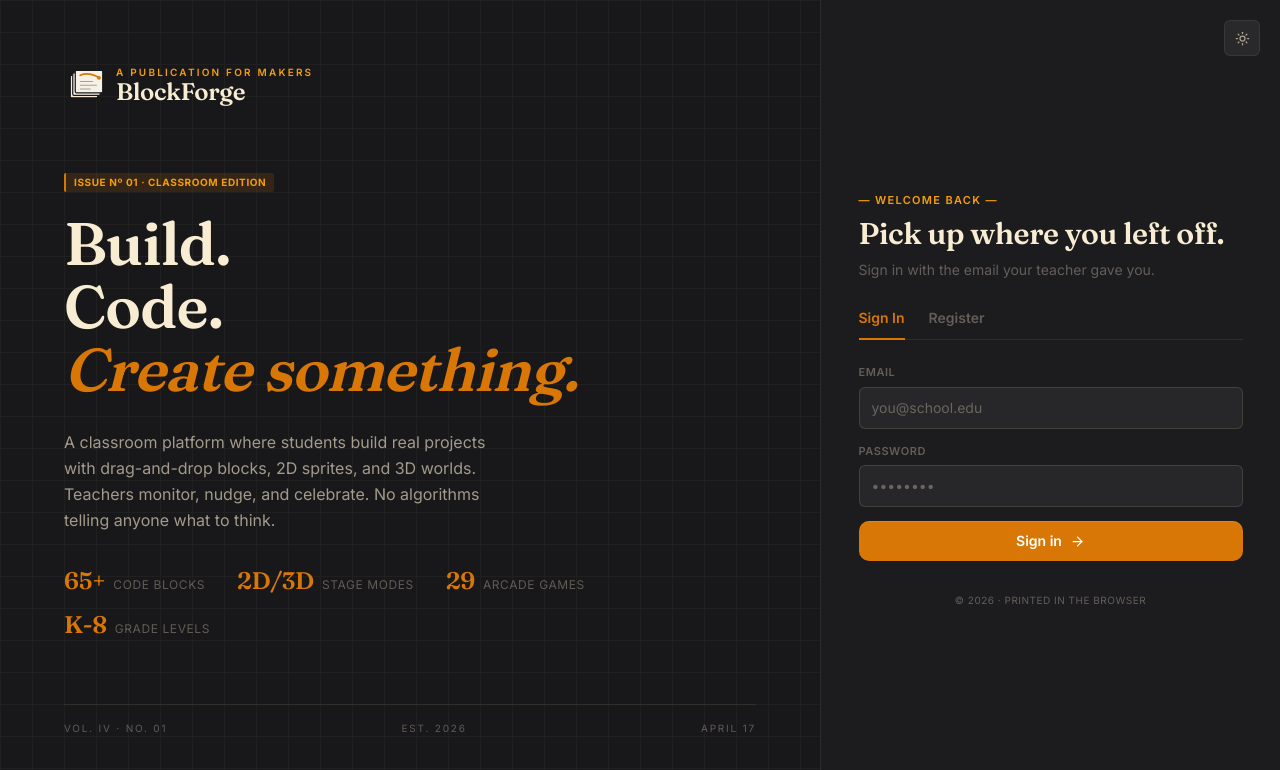
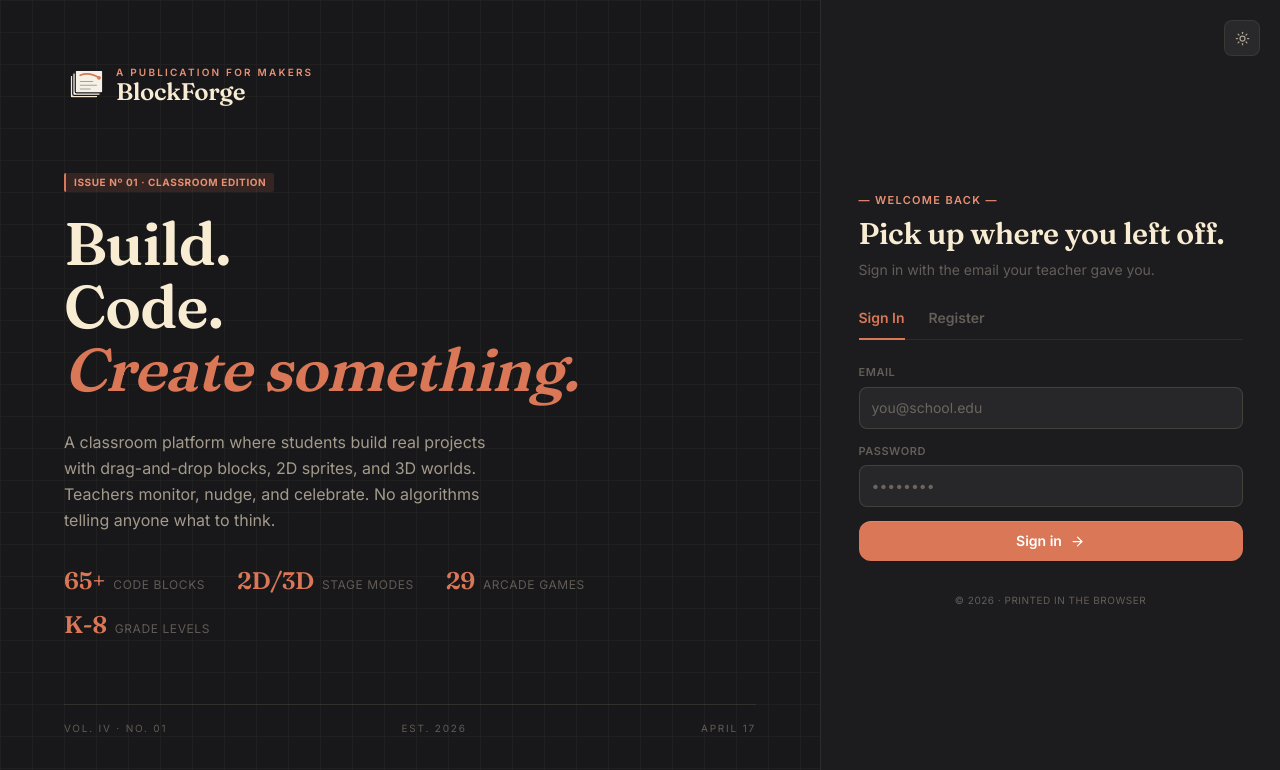
Before and after one commit to imbodenalec96-ops/scratch-classroom, a React (Vite) app in the folder apps/web/: page /login in a window 1280 px wide. Shown: the top 770 px of the page. Built offline with nearby package versions, Linux system fonts and the light colour scheme; no server answers.

Commit message:
style: align accents with claude.ai coral palette

```diff
--- a/apps/web/src/components/LessonsPage.tsx
+++ b/apps/web/src/components/LessonsPage.tsx
@@ -1242,7 +1242,7 @@ export default function LessonsPage() {
                     <button
                       onClick={() => setQuizMode(true)}
                       className="px-4 py-2 rounded-xl text-sm font-bold cursor-pointer transition-all"
-                      style={{ background: "linear-gradient(135deg, #f59e0b, #d97706)", color: "white", border: "none" }}
+                      style={{ background: "linear-gradient(135deg, #D97757, #C4653A)", color: "white", border: "none" }}
                     >
                       🧠 Take the Quiz!
                     </button>
--- a/apps/web/src/components/LoginPage.tsx
+++ b/apps/web/src/components/LoginPage.tsx
@@ -50,8 +50,8 @@ function BrandMark({ size = 44 }: { size?: number }) {
       <rect x="14" y="14" width="44" height="36" rx="2" fill="#fdfaf3" stroke="#18171a" strokeWidth="2"/>
       <rect x="18" y="10" width="44" height="36" rx="2" fill="#f6f1e6" stroke="#18171a" strokeWidth="2"/>
       {/* Marigold swoosh */}
-      <path d="M26 18 Q40 12 56 22" stroke="#d97706" strokeWidth="3" strokeLinecap="round" fill="none"/>
-      <circle cx="56" cy="22" r="3" fill="#d97706" />
+      <path d="M26 18 Q40 12 56 22" stroke="#D97757" strokeWidth="3" strokeLinecap="round" fill="none"/>
+      <circle cx="56" cy="22" r="3" fill="#D97757" />
       {/* Text lines */}
       <line x1="26" y1="28" x2="46" y2="28" stroke="#18171a" strokeWidth="1.5" strokeLinecap="round" opacity="0.4"/>
       <line x1="26" y1="34" x2="52" y2="34" stroke="#18171a" strokeWidth="1.5" strokeLinecap="round" opacity="0.4"/>
--- a/apps/web/src/components/StudentDashboard.tsx
+++ b/apps/web/src/components/StudentDashboard.tsx
@@ -37,7 +37,7 @@ function useCountUp(target: number, duration = 900, delay = 0) {
  *    assignment doer (WorkScreen) so every subject has its own warm backdrop. */
 const STARFALL_PALETTES: Record<string, { bg: string; accent: string; emoji: string; label: string }> = {
   reading:        { bg: "linear-gradient(160deg, #efe3ff 0%, #fff7ec 55%, #ffe9f1 100%)", accent: "#8b5cf6", emoji: "📖", label: "Reading" },
-  math:           { bg: "linear-gradient(160deg, #fff2c8 0%, #ffe4a8 55%, #ffd389 100%)", accent: "#d97706", emoji: "🔢", label: "Math" },
+  math:           { bg: "linear-gradient(160deg, #fff2c8 0%, #ffe4a8 55%, #ffd389 100%)", accent: "#D97757", emoji: "🔢", label: "Math" },
   writing:        { bg: "linear-gradient(160deg, #dcf5e5 0%, #f1fbe0 55%, #e8f3d4 100%)", accent: "#059669", emoji: "✏️", label: "Writing" },
   spelling:       { bg: "linear-gradient(160deg, #daeaff 0%, #e9f4ff 55%, #d0e6ff 100%)", accent: "#2563eb", emoji: "🔤", label: "Spelling" },
   sel:            { bg: "linear-gradient(160deg, #ffe4e6 0%, #fff0e4 55%, #ffe9d9 100%)", accent: "#e11d48", emoji: "💛", label: "SEL" },
--- a/apps/web/src/components/TeacherAdmin.tsx
+++ b/apps/web/src/components/TeacherAdmin.tsx
@@ -444,7 +444,7 @@ function StudentModal({
                   width: 40,
                   height: 40,
                   borderRadius: 10,
-                  border: form.avatar === emoji ? "2px solid var(--accent, #d97706)" : "2px solid var(--border, rgba(24,23,26,0.12))",
+                  border: form.avatar === emoji ? "2px solid var(--accent, #D97757)" : "2px solid var(--border, rgba(24,23,26,0.12))",
                   background: form.avatar === emoji ? "var(--accent-light, #fde8c7)" : "var(--bg-surface, #fffaf0)",
                   cursor: "pointer",
                   display: "flex",
--- a/apps/web/src/index.css
+++ b/apps/web/src/index.css
@@ -5,10 +5,9 @@
 @tailwind utilities;
 
 /* ═══════════════════════════════════════════════════════════
-   DESIGN TOKENS — "Editorial Paper"
-   Warm cream + deep ink + a single marigold accent.
-   Dark mode: deep charcoal-brown + parchment + same marigold.
-   Mixed corner radii, subtle real shadows, serif display type.
+   DESIGN TOKENS — "Editorial Paper" (Claude.ai coral tuning)
+   Warm cream + deep ink + a single Anthropic-Coral accent.
+   Dark mode: deep charcoal-brown + parchment + same coral.
    ═══════════════════════════════════════════════════════════ */
 
 .dark {
@@ -24,26 +23,28 @@
   /* Borders — warm, not pure-white */
   --border:      rgba(247,225,174,0.08);
   --border-md:   rgba(247,225,174,0.14);
-  --border-focus:rgba(217,119,6,0.55);
+  --border-focus:rgba(217,119,87,0.55);
 
   /* Text — warm parchment */
   --text-1:      #f8ecd2;
   --text-2:      rgba(248,236,210,0.62);
   --text-3:      rgba(248,236,210,0.32);
-  --text-accent: #f59e0b;
+  --text-accent: #e89073;
 
-  /* Accent/brand — marigold */
-  --accent:      #d97706;
-  --accent-hover:#b45309;
-  --accent-light: rgba(217,119,6,0.14);
+  /* Accent/brand — Anthropic Coral */
+  --accent-coral:       #D97757;
+  --accent-coral-hover: #C4653A;
+  --accent:             #D97757;
+  --accent-hover:       #C4653A;
+  --accent-light:       rgba(217,119,87,0.14);
 
   /* Secondary accents */
   --accent-sage: #84a764;
   --accent-ink:  #e8dcbc;
-  --accent-rust: #c2410c;
+  --accent-rust: #C4653A;
 
   /* Focus ring */
-  --ring:        rgba(217,119,6,0.32);
+  --ring:        rgba(217,119,87,0.32);
 
   /* Status */
   --success:     #84a764;
@@ -51,11 +52,16 @@
   --danger:      #dc5a3a;
   --info:        #5c9ead;
 
-  /* Radii */
+  /* Radii — 4 / 8 / 12 / 16 / 20 */
   --r-sm: 4px;
-  --r-md: 6px;
-  --r-lg: 10px;
-  --r-xl: 14px;
+  --r-md: 8px;
+  --r-lg: 12px;
+  --r-xl: 16px;
+  --r-2xl: 20px;
+
+  /* Shadows — soft, restrained */
+  --shadow-ambient: 0 1px 3px rgba(0,0,0,0.04);
+  --shadow-hover:   0 4px 12px rgba(0,0,0,0.06);
 
   /* Chat bubbles */
   --bubble-other-bg:    rgba(247,225,174,0.06);
@@ -65,54 +71,61 @@
 
 .light {
   /* Backgrounds — warm cream paper */
-  --bg:          #f6f1e6;    /* cream — not cold gray */
-  --bg-sidebar:  #fdfaf3;
-  --bg-surface:  #fdfaf3;    /* slightly warmer than page bg */
-  --bg-raised:   #f1ead9;
-  --bg-hover:    rgba(24,23,30,0.04);
-  --bg-input:    #fdfaf3;
-  --bg-muted:    rgba(24,23,30,0.025);
+  --bg:          #FAF9F7;    /* claude.ai-style off-white cream */
+  --bg-sidebar:  #FDFBF8;
+  --bg-surface:  #FDFBF8;
+  --bg-raised:   #F3EFE8;
+  --bg-hover:    rgba(26,25,21,0.04);
+  --bg-input:    #FDFBF8;
+  --bg-muted:    rgba(26,25,21,0.025);
 
   /* Borders — ink-warm */
-  --border:      rgba(24,23,30,0.10);
-  --border-md:   rgba(24,23,30,0.18);
-  --border-focus:rgba(180,83,9,0.50);
+  --border:      rgba(26,25,21,0.10);
+  --border-md:   rgba(26,25,21,0.16);
+  --border-focus:rgba(196,101,58,0.50);
 
-  /* Text — deep ink, not black */
-  --text-1:      #18171a;
-  --text-2:      #5a564f;
-  --text-3:      #8a867e;
-  --text-accent: #b45309;
+  /* Text — warm near-black */
+  --text-1:      #1A1915;
+  --text-2:      #5A564F;
+  --text-3:      #8A867E;
+  --text-accent: #C4653A;
 
-  /* Accent/brand — marigold */
-  --accent:      #d97706;
-  --accent-hover:#b45309;
-  --accent-light: rgba(217,119,6,0.10);
+  /* Accent/brand — Anthropic Coral */
+  --accent-coral:       #D97757;
+  --accent-coral-hover: #C4653A;
+  --accent:             #D97757;
+  --accent-hover:       #C4653A;
+  --accent-light:       rgba(217,119,87,0.10);
 
   /* Secondary accents */
   --accent-sage: #6b8e4e;
-  --accent-ink:  #18171a;
-  --accent-rust: #b84a3e;
+  --accent-ink:  #1A1915;
+  --accent-rust: #C4653A;
 
   /* Focus ring */
-  --ring:        rgba(217,119,6,0.25);
+  --ring:        rgba(217,119,87,0.25);
 
-  /* Radii */
+  /* Radii — 4 / 8 / 12 / 16 / 20 */
   --r-sm: 4px;
-  --r-md: 6px;
-  --r-lg: 10px;
-  --r-xl: 14px;
+  --r-md: 8px;
+  --r-lg: 12px;
+  --r-xl: 16px;
+  --r-2xl: 20px;
+
+  /* Shadows — soft, restrained */
+  --shadow-ambient: 0 1px 3px rgba(0,0,0,0.04);
+  --shadow-hover:   0 4px 12px rgba(0,0,0,0.06);
 
   /* Status */
   --success:     #6b8e4e;
-  --warning:     #d97706;
+  --warning:     #D97757;
   --danger:      #dc2626;
   --info:        #0891b2;
 
   /* Chat bubbles */
-  --bubble-other-bg:    #f1f5f9;
-  --bubble-other-text:  #334155;
-  --bubble-other-border:#e2e8f0;
+  --bubble-other-bg:    #F3EFE8;
+  --bubble-other-text:  #1A1915;
+  --bubble-other-border:rgba(26,25,21,0.10);
 }
 
 /* ═══════════════════════════════════════════════════════════
--- a/apps/web/src/lib/motionPresets.ts
+++ b/apps/web/src/lib/motionPresets.ts
@@ -63,7 +63,7 @@ export function prefersReducedMotion(): boolean {
 
 /** Subject palette — pastel tones for claymorphism cards. */
 export const subjectPalette: Record<string, { bg: string; border: string; accent: string; emoji: string; label: string }> = {
-  math:    { bg: "#fef9ee", border: "#fde68a", accent: "#d97706", emoji: "🔢", label: "Math"    },
+  math:    { bg: "#fef9ee", border: "#fde68a", accent: "#D97757", emoji: "🔢", label: "Math"    },
   reading: { bg: "#f0fdf4", border: "#bbf7d0", accent: "#059669", emoji: "📚", label: "Reading" },
   writing: { bg: "#fdf4ff", border: "#e9d5ff", accent: "#7c3aed", emoji: "✏️", label: "Writing" },
   social:  { bg: "#fdf2f8", border: "#fbcfe8", accent: "#db2777", emoji: "💖", label: "Social"  },
```
Also changed, not shown: apps/web/src/components/StudentKiosk.tsx (+4 -4 lines).
